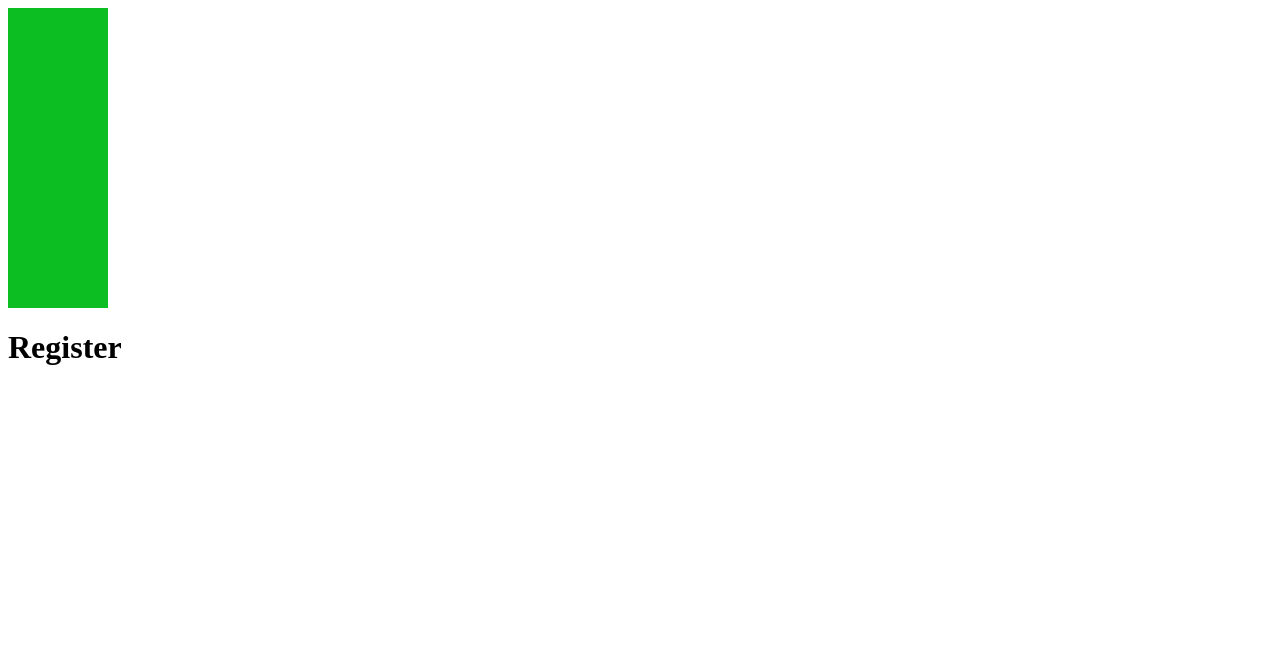
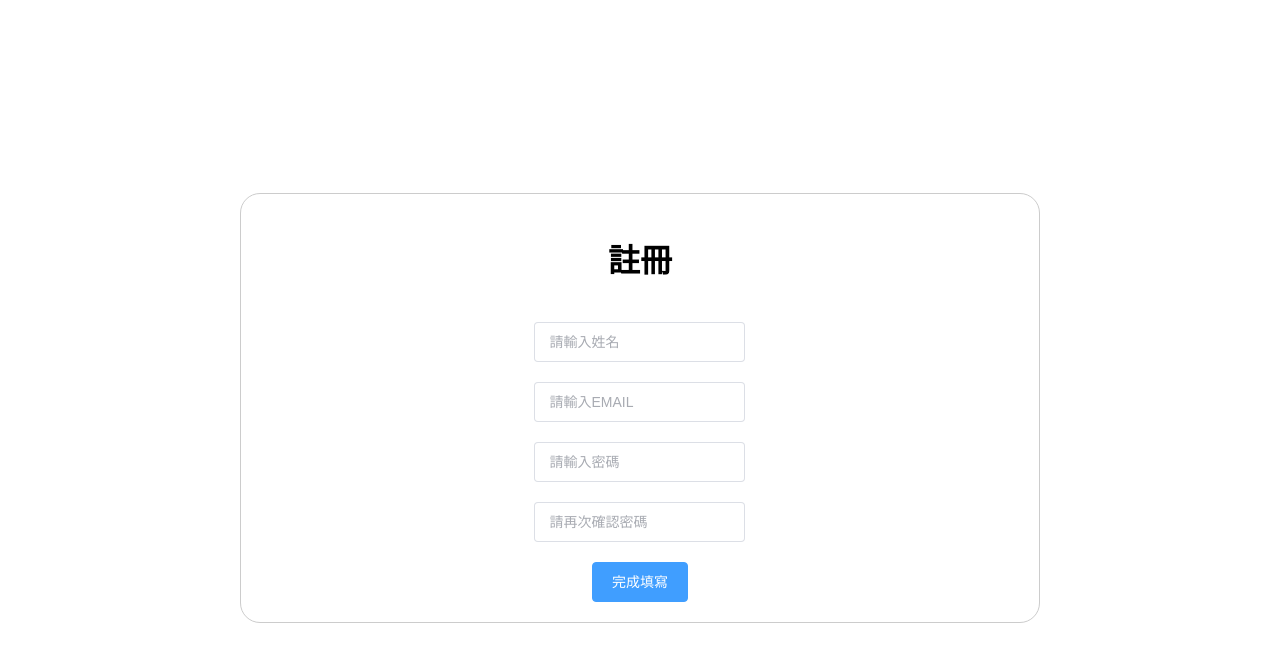
Before and after one commit to jc-1001/work-project, a Vue app in the folder vue/: page /register in a window 1280 px wide. Shown: the top 662 px of the page. Built offline with nearby package versions, Linux system fonts and the light colour scheme.

Commit message:
登入登出前端部分(未完成)

```diff
--- a/vue/package.json
+++ b/vue/package.json
@@ -10,6 +10,7 @@
   },
   "dependencies": {
     "@element-plus/icons-vue": "^2.3.2",
+    "axios": "^1.14.0",
     "element-plus": "^2.13.6",
     "vue": "^3.5.30",
     "vue-router": "^5.0.4"
--- /dev/null
+++ b/vue/src/api.js
@@ -0,0 +1,20 @@
+import axios from 'axios'
+
+const api = axios.create({
+  baseURL: 'http://localhost:8080/api',  // Laravel API 位址
+  headers: {
+    'Content-Type': 'application/json',
+    'Accept': 'application/json',
+  }
+})
+
+// 每次請求自動帶上 token
+api.interceptors.request.use(config => {
+  const token = localStorage.getItem('token')
+  if (token) {
+    config.headers.Authorization = `Bearer ${token}`
+  }
+  return config
+})
+
+export default api
--- a/vue/src/views/front/Login.vue
+++ b/vue/src/views/front/Login.vue
@@ -1,7 +1,81 @@
 <script setup>
+import { ref } from "vue";
+import { ElInput, ElButton, ElMessage } from "element-plus";
+import { useRouter } from "vue-router";
+import api from "../../api";
 
+const email = ref("");
+const password = ref("");
+const router = useRouter();
+
+// 帳密登入
+const login =async () =>{
+  try {
+    const res = await api.post("/api/login", {
+      email: email.value,
+      password: password.value,
+    });
+    // 儲存token到localStorage
+    localStorage.setItem("token", res.data.access_token);
+    // 跳轉到首頁
+    ElMessage.success("登入成功");
+    router.push("/");
+
+
+  } catch (error) {
+    ElMessage.error("登入失敗，請檢查您的帳號和密碼");
+  }
+}
 </script>
 
 <template>
-  <h1>Login</h1>
+  <main>
+    <div class="signin-block">
+      <h1>登入</h1>
+      <el-input
+        v-model="email"
+        size="large"
+        style="width: fit-content"
+        placeholder="請輸入EMAIL"
+      />
+      <el-input
+        v-model="password"
+        size="large"
+        placeholder="請輸入密碼"
+        type="password"
+        style="width: fit-content"
+      />
+      <div class="signin-button">
+        <el-button type="primary" size="large">登入</el-button>
+
+        <el-button type="primary" plain size="large">註冊</el-button>
+      </div>
+    </div>
+  </main>
 </template>
+<style scoped>
+main {
+  display: flex;
+  justify-content: center;
+  align-items: center;
+  height: 100vh;
+}
+.signin-block {
+  width: 60%;
+  border: 1px solid #ccc;
+  border-radius: 20px;
+  padding: 20px;
+  text-align: center;
+  display: flex;
+  flex-direction: column;
+  align-items: center;
+  gap: 20px;
+}
+
+.signin-button {
+  display: flex;
+  justify-content: center;
+  align-items: center;
+  gap: 20px;
+}
+</style>
--- a/vue/src/views/front/Register.vue
+++ b/vue/src/views/front/Register.vue
@@ -1,15 +1,72 @@
 <script setup>
+import { ref } from "vue";
+import { ElInput, ElButton } from "element-plus";
+
+const input = ref("");
+const password = ref("");
+const confirmPassword = ref("");
 
 </script>
 
 <template>
-    <div class="aaa"></div>
-  <h1>Register</h1>
+  <main>
+    <div class="signin-block">
+      <h1>註冊</h1>
+      <el-input
+        v-model="input"
+        size="large"
+        style="width: fit-content"
+        placeholder="請輸入姓名"
+      />
+      <el-input
+        v-model="input"
+        size="large"
+        style="width: fit-content"
+        placeholder="請輸入EMAIL"
+      />
+      <el-input
+        v-model="password"
+        size="large"
+        placeholder="請輸入密碼"
+        type="password"
+        style="width: fit-content"
+      />
+      <el-input
+        v-model="confirmPassword"
+        size="large"
+        placeholder="請再次確認密碼"
+        type="password"
+        style="width: fit-content"
+      />
+      <div class="signin-button">
+        <el-button type="primary" size="large">完成填寫</el-button>
+      </div>
+    </div>
+  </main>
 </template>
 <style scoped>
-  .aaa {
-    width: 100px;
-    height: 300px;
-    background-color: rgb(13, 190, 34);
-  }
+main {
+  display: flex;
+  justify-content: center;
+  align-items: center;
+  height: 100vh;
+}
+.signin-block {
+  width: 60%;
+  border: 1px solid #ccc;
+  border-radius: 20px;
+  padding: 20px;
+  text-align: center;
+  display: flex;
+  flex-direction: column;
+  align-items: center;
+  gap: 20px;
+}
+
+.signin-button {
+  display: flex;
+  justify-content: center;
+  align-items: center;
+  gap: 20px;
+}
 </style>
```
Also changed, not shown: 1 other file (tests, documents, lock files or other folders).
